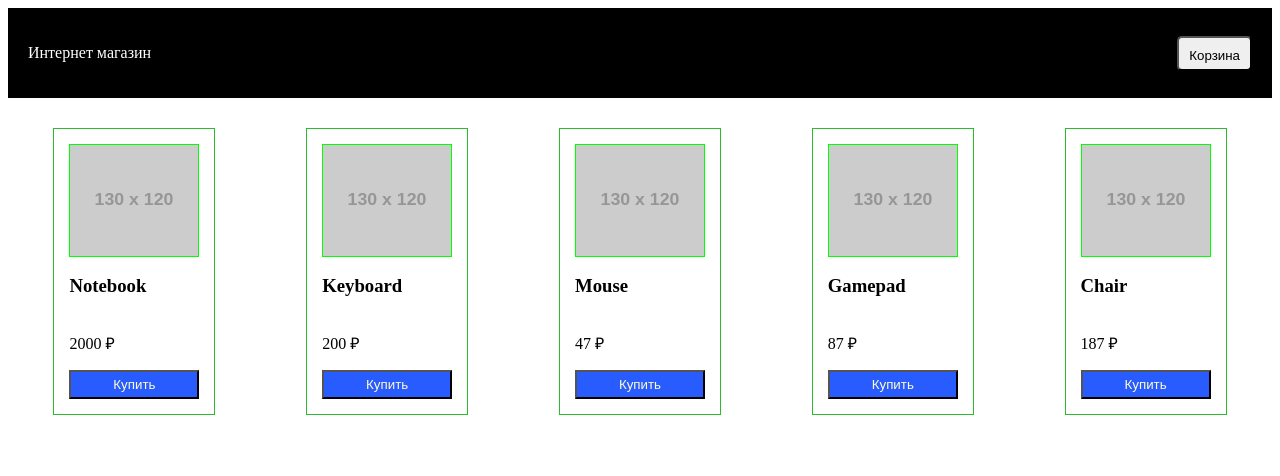
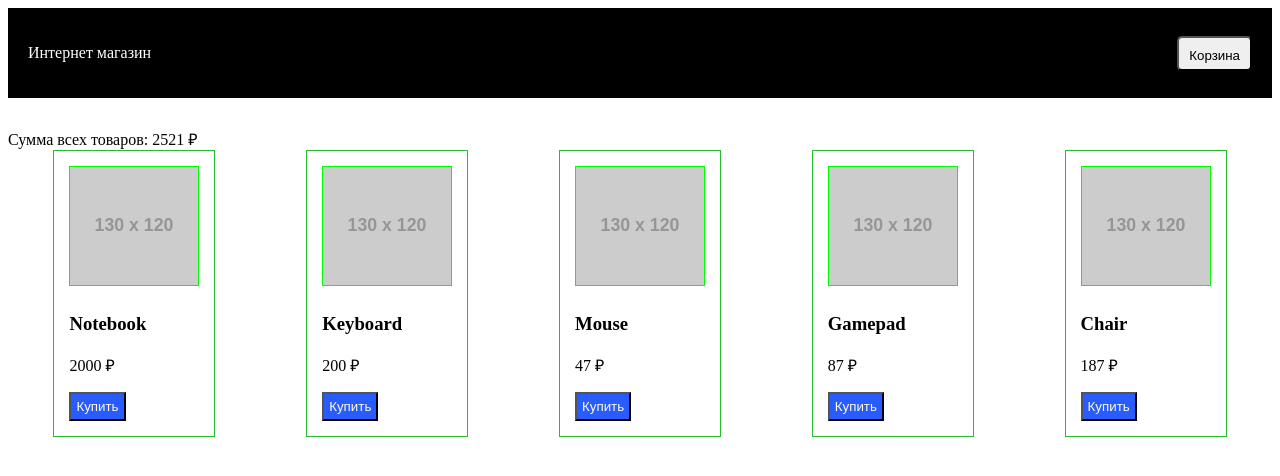
Before and after one commit to kelmik91/GeekBrainsJSPRO, a plain HTML site: page index.html in a window 1280 px wide. Drawn offline with Linux system fonts and the light colour scheme.

Commit message:
ДЗ по 2 уроку

```diff
--- a/index.html
+++ b/index.html
@@ -8,9 +8,12 @@
 <body>
     <header class="header">
         <p>Интернет магазин</p>
-        <button class="btn-cart" type="button">Корзина</button>
+        <div>
+            <button class="btn-cart" type="button">Корзина</button>
+        </div>
     </header>
     <main>
+        <div class="products-sum"></div>
         <div class="products"></div>
     </main>
 <script defer src="js/main.js"></script>
--- a/js/main.js
+++ b/js/main.js
@@ -1,22 +1,88 @@
-const products = [
+class Products {
+    constructor(container=`.products`){
+        this.container = container;
+        this.data = [];
+        this.allProduct = [];
+        this.init();
+    }
+    init(){
+        this._fetchProducts();
+        this._render();
+        this.countAllProductPrice();
+    }
+    _fetchProducts(){
+        this.data = [
             {id: 1, title: 'Notebook', price: 2000},
             {id: 2, title: 'Keyboard', price: 200},
             {id: 3, title: 'Mouse', price: 47},
             {id: 4, title: 'Gamepad', price: 87},
             {id: 5, title: 'Chair', price: 187},
         ];
+    }
+    countAllProductPrice() {
+        let result = 0;
+        for (let i = 0; i < this.allProduct.length; i++)
+            result += +this.allProduct[i].price;
+        console.log(result);
+        const cartHeader = document.querySelector('.products-sum');
+        cartHeader.innerHTML = `Сумма всех товаров: ${result} ₽`;
+    }
+    _render(){
+        const block = document.querySelector(this.container);
+        for (let el of this.data) {
+            const product = new ProductItem(el);
+            this.allProduct.push(product);
+            block.insertAdjacentHTML('beforeend', product.render())
+        }
+    }
+}
 
-const renderProduct = (title, price, img = 'https://placehold.it/130x120') => {
+class ProductItem {
+    constructor(el, img='https://placehold.it/130x120'){
+        this.title = el.title;
+        this.id = el.id;
+        this.price = el.price;
+        this.img = img;
+    }
+    render() {
         return `<div class="product-item">
-                <img src="${img}" alt="item-photo" class="item-img">
-                <h3>${title}</h3>
-                <p id="price">${price} ₽</p>
+                 <img src="${this.img}" alt="${this.title}" class="item-img">
+                 <div class="desc">
+                     <h3>${this.title}</h3>
+                     <p>${this.price} ₽</p>
                      <button class="buy-btn">Купить</button>
+                 </div>
              </div>`
-};
+    }
+}
 
-const renderPage = list => {
-    document.querySelector(`.products`).innerHTML = list.map(el => renderProduct(el.title, el.price)).join('');
-};
-
-renderPage(products);
+class Cart {
+    constructor(){
+        // this.cart Массив с добавленными в корзину товарами
+        // this.quantityItem Количество товаров в корзине
+        // this.cartSum Стоимость корзины
+    }
+    renderCart() {
+        // Шаблон разметки выпадающей корзины
+    }
+    renderCartArea() {
+        // Рисует разметку корзины при клике на кнопку
+    }
+    renderItem() {
+        // Шаблон разметки для товара в корзине
+    }
+    renderItemCart() {
+        // Рисует разметку для каждого товара в корзине
+        // Добавляет кнопку быстрого уменьшнгия/удаления товара из корины по средствам removeItemCart()
+    }
+    removeItemCart() {
+        // Уменьшение/удаление товара из корзины
+    }
+    addItemCart() {
+        // Добавление в корзину
+    }
+    cartPrice() {
+        // пересчитывает и выводит стоимось корзины с помощью Products().countAllProductPrice()
+    }
+}
+new Products();
```
Lines whose indentation alone changed are shown as unchanged.
